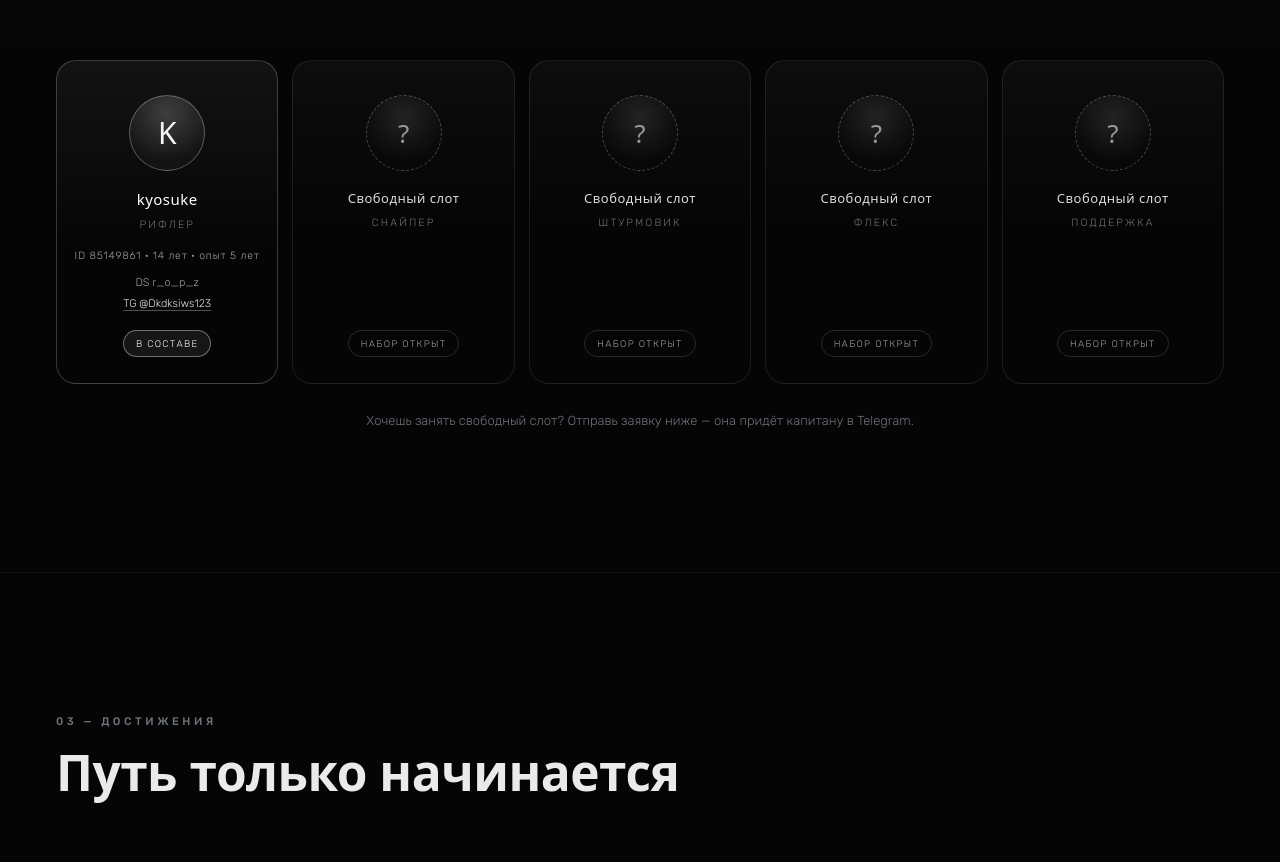
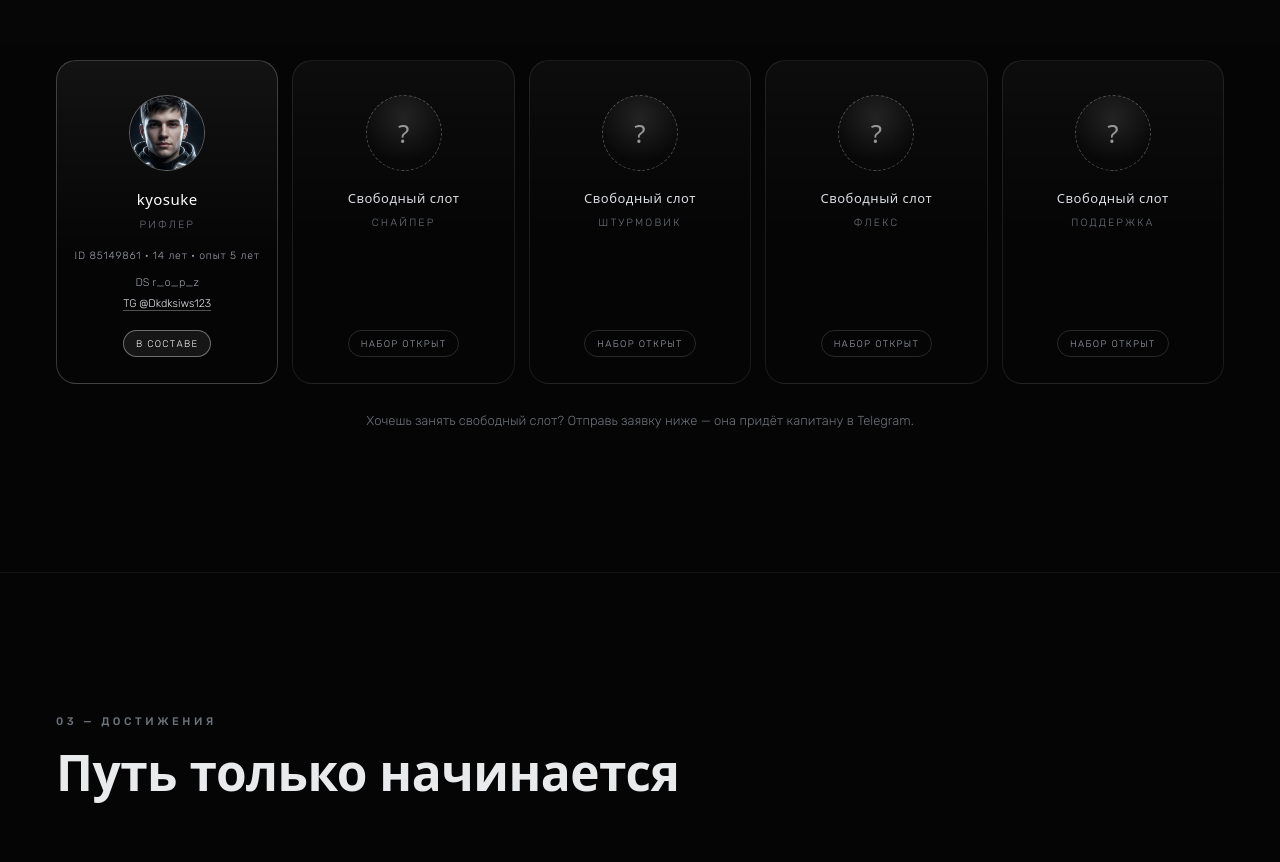
Before and after one commit to 123makskakaoo-coder/morzex, a plain HTML site: page index.html in a window 1280 px wide. Shown: the part 1894-2756 px from the top of the page. Drawn offline with Linux system fonts and the light colour scheme; a web font is replaced by a local one.

Commit message:
Add kyosuke avatar

```diff
--- a/css/style.css
+++ b/css/style.css
@@ -702,6 +702,13 @@ p:last-child {
   color: #f4f5f7;
 }
 
+.player__avatar--photo {
+  object-fit: cover;
+  border-style: solid;
+  border-color: rgba(255, 255, 255, 0.3);
+  background: none;
+}
+
 .player--filled .player__name {
   font-family: var(--font-display);
   font-size: 15px;
--- a/index.html
+++ b/index.html
@@ -20,7 +20,7 @@
   <link rel="preconnect" href="https://fonts.googleapis.com">
   <link rel="preconnect" href="https://fonts.gstatic.com" crossorigin>
   <link href="https://fonts.googleapis.com/css2?family=Rubik:wght@300;400;500;700&family=Unbounded:wght@500;700;900&display=swap" rel="stylesheet">
-  <link rel="stylesheet" href="css/style.css?v=4">
+  <link rel="stylesheet" href="css/style.css?v=5">
 </head>
 <body>
   <a class="skip" href="#main">Перейти к содержимому</a>
@@ -136,7 +136,7 @@
 
         <div class="roster">
           <article class="player player--filled reveal">
-            <div class="player__avatar" aria-hidden="true">K</div>
+            <img class="player__avatar player__avatar--photo" src="assets/players/kyosuke.jpg" alt="kyosuke" width="76" height="76">
             <h3 class="player__name">kyosuke</h3>
             <p class="player__role">Рифлер</p>
             <p class="player__meta">ID 85149861 · 14 лет · опыт 5 лет</p>
```
Also changed, not shown: assets/players/kyosuke.jpg (added), 1 other file.
